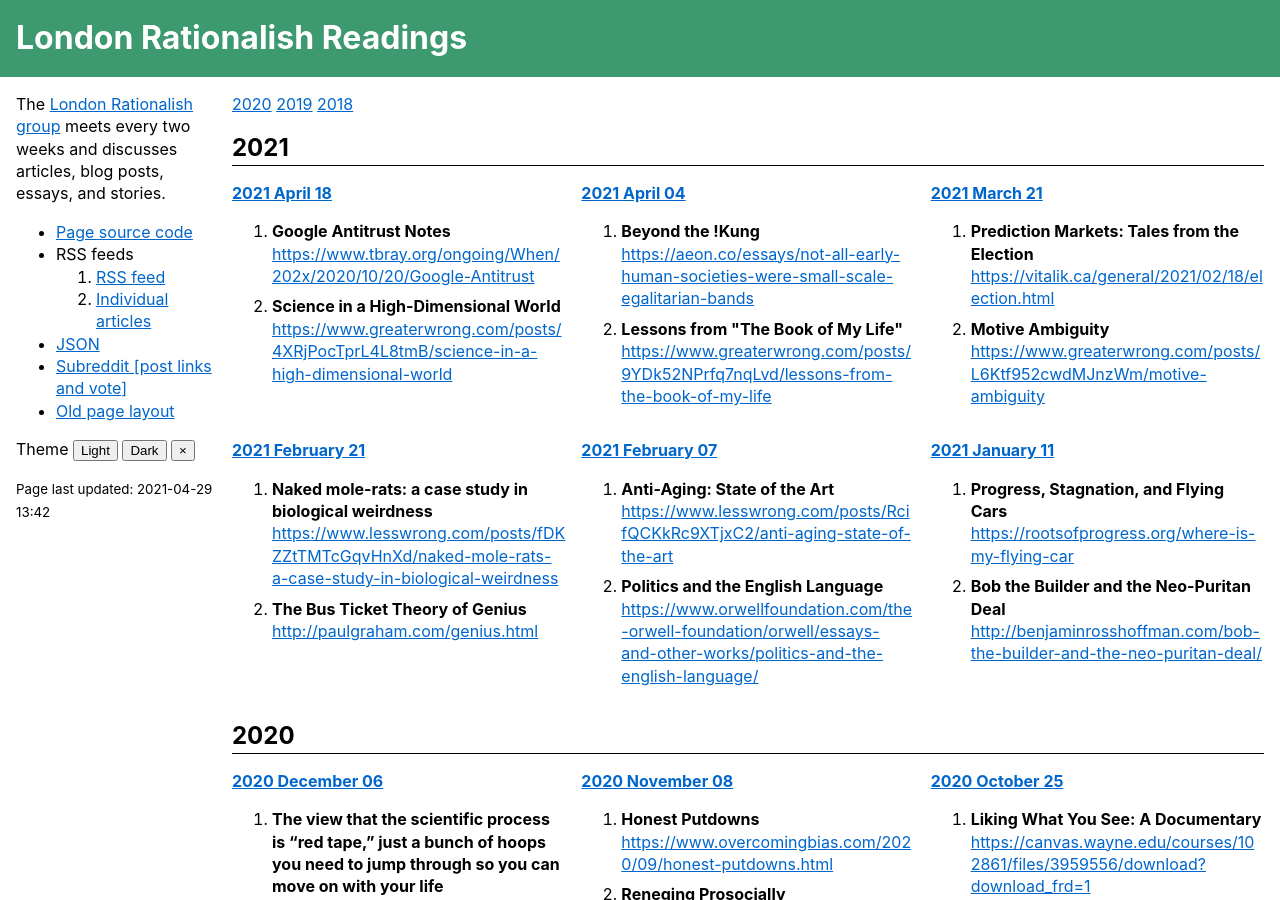
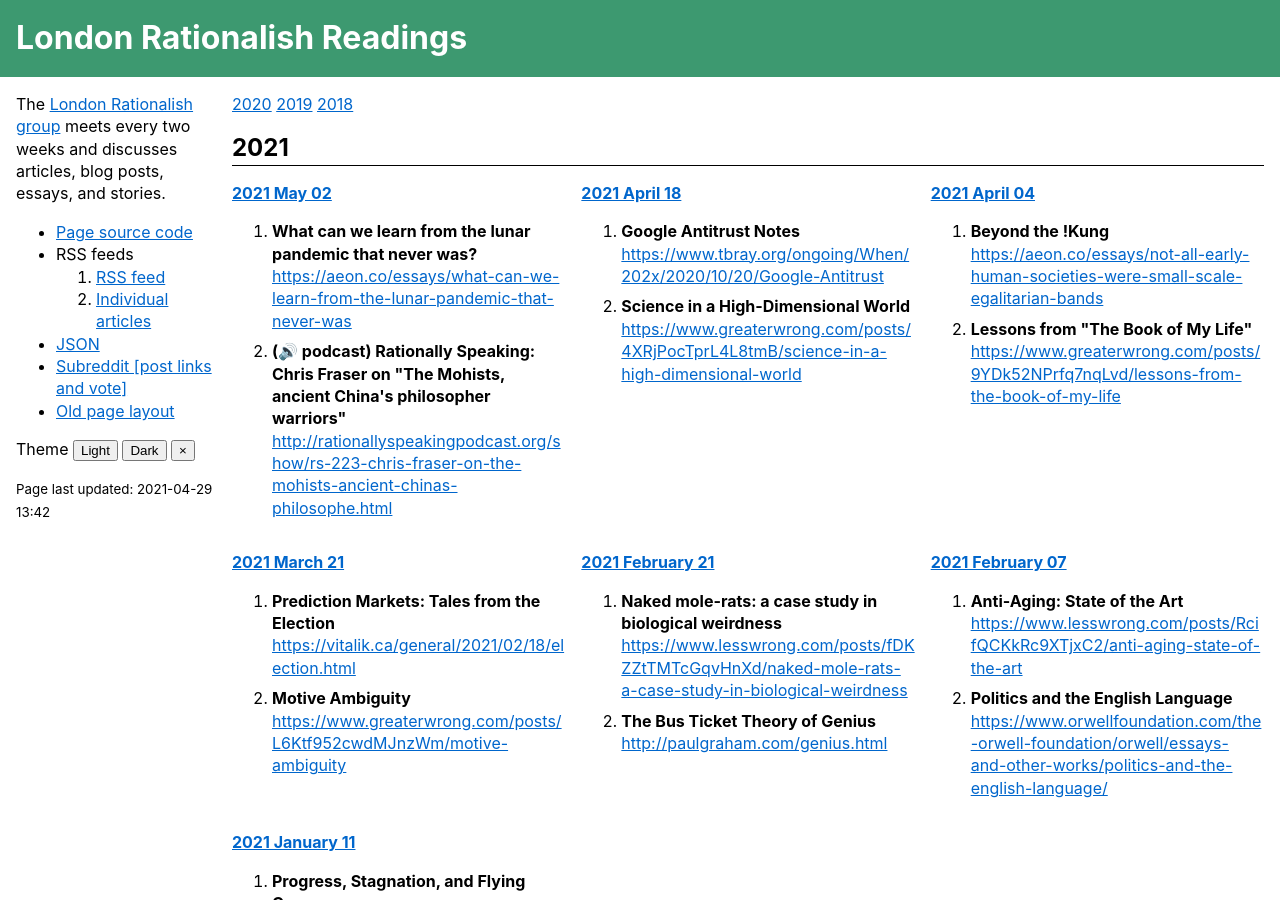
Before and after one commit to sackeyjason/london-rationalish-readings, a Jekyll site: the page built from index.html, in a window 1280 px wide and 900 px high. Built offline with Jekyll 4.4.1, drawn with Linux system fonts in a browser that asks for light colours.

Commit message:
2021.05.02

```diff
--- a/_data/list.yaml
+++ b/_data/list.yaml
@@ -1,4 +1,10 @@
 meetings:
+- date: 2021.05.02
+  list:
+  - title: "What can we learn from the lunar pandemic that never was?"
+    link: https://aeon.co/essays/what-can-we-learn-from-the-lunar-pandemic-that-never-was
+  - title: "(🔊 podcast) Rationally Speaking: Chris Fraser on \"The Mohists, ancient China's philosopher warriors\""
+    link: http://rationallyspeakingpodcast.org/show/rs-223-chris-fraser-on-the-mohists-ancient-chinas-philosophe.html
 - date: 2021.04.18
   list:
   - title: "Google Antitrust Notes"
```
